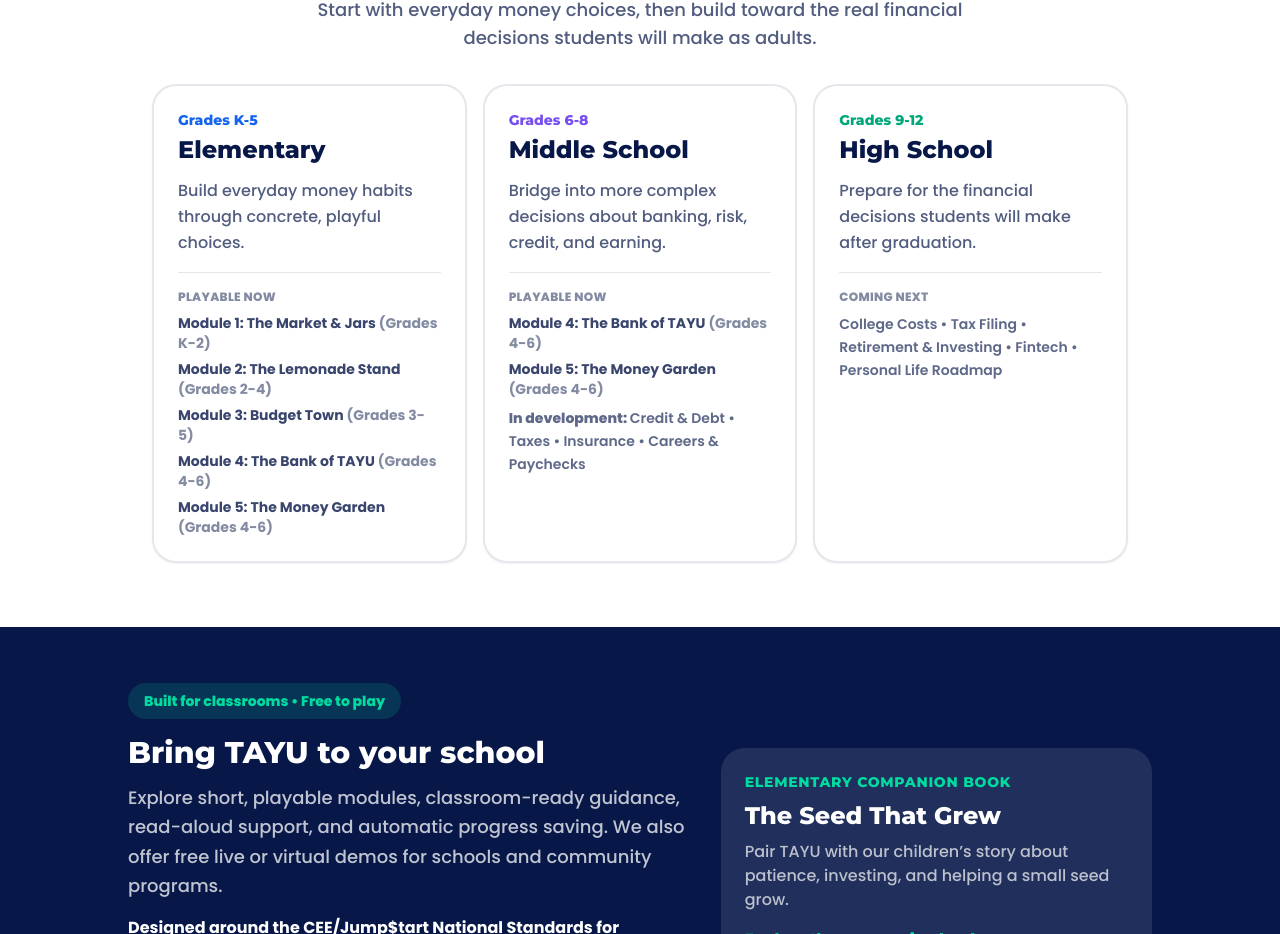
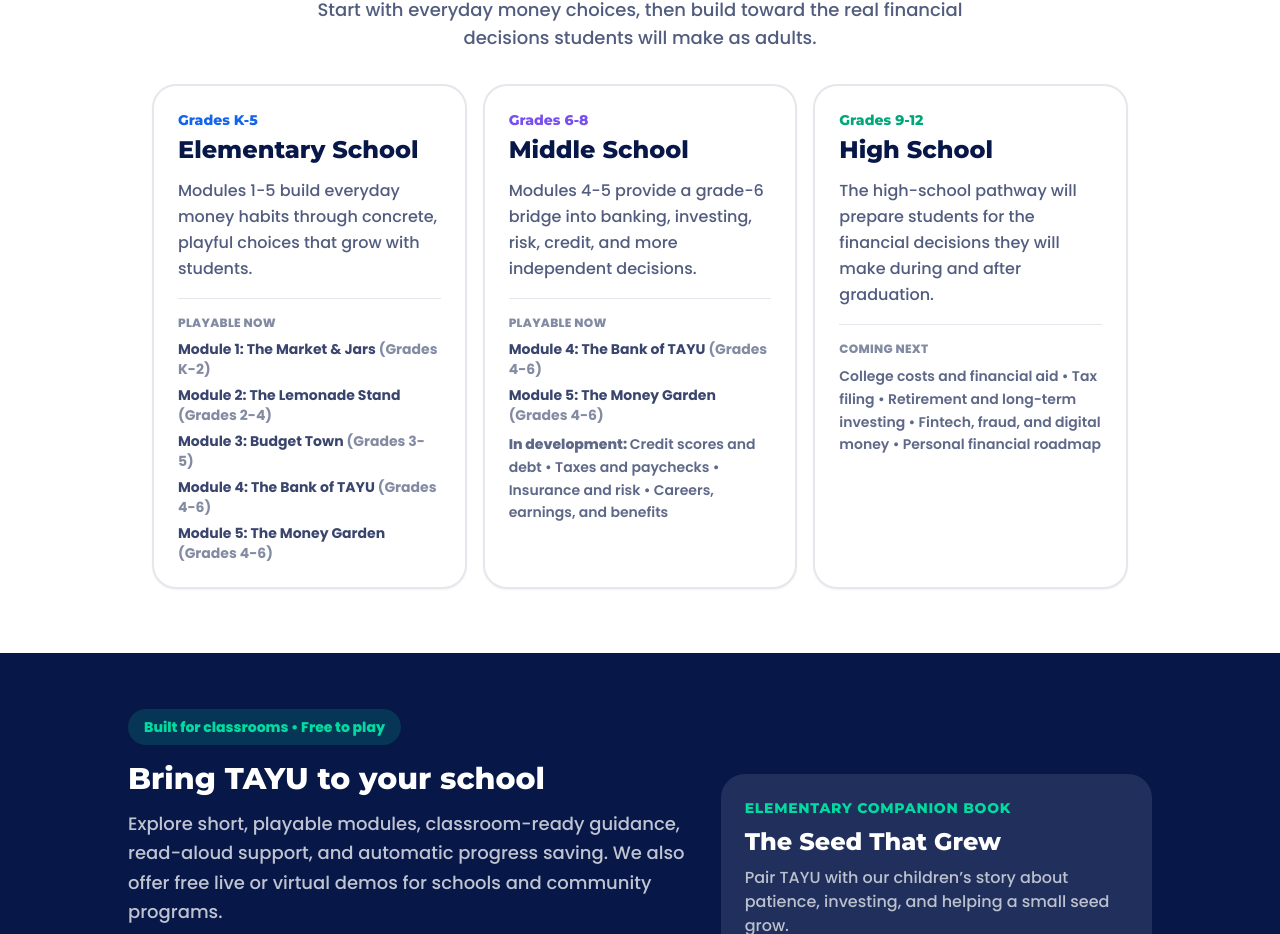
Before and after one commit to dev-rai1/tayu-game, a React (Vite) app in the folder frontend/: page / in a window 1280 px wide. Shown: the part 1173-2107 px from the top of the page. Built offline with nearby package versions, Linux system fonts and the light colour scheme; no server answers.

Commit message:
Clarify educator modules by grade band

```diff
--- a/frontend/src/constants/modules.js
+++ b/frontend/src/constants/modules.js
@@ -8,20 +8,21 @@ export const MODULE_CATALOG = [
 
 export const EDUCATOR_GRADE_BANDS = [
   {
-    title: 'Elementary', grades: 'Grades K-5', color: '#1464F0',
-    copy: 'Build everyday money habits through concrete, playful choices.',
-    currentModules: MODULE_CATALOG, plannedModules: [],
+    title: 'Elementary School', grades: 'Grades K-5', color: '#1464F0',
+    copy: 'Modules 1-5 build everyday money habits through concrete, playful choices that grow with students.',
+    currentModules: MODULE_CATALOG,
+    plannedModules: [],
   },
   {
     title: 'Middle School', grades: 'Grades 6-8', color: '#7850F0',
-    copy: 'Bridge into more complex decisions about banking, risk, credit, and earning.',
+    copy: 'Modules 4-5 provide a grade-6 bridge into banking, investing, risk, credit, and more independent decisions.',
     currentModules: MODULE_CATALOG.filter((module) => [4, 5].includes(module.n)),
-    plannedModules: ['Credit & Debt', 'Taxes', 'Insurance', 'Careers & Paychecks'],
+    plannedModules: ['Credit scores and debt', 'Taxes and paychecks', 'Insurance and risk', 'Careers, earnings, and benefits'],
   },
   {
     title: 'High School', grades: 'Grades 9-12', color: '#00a77a',
-    copy: 'Prepare for the financial decisions students will make after graduation.',
+    copy: 'The high-school pathway will prepare students for the financial decisions they will make during and after graduation.',
     currentModules: [],
-    plannedModules: ['College Costs', 'Tax Filing', 'Retirement & Investing', 'Fintech', 'Personal Life Roadmap'],
+    plannedModules: ['College costs and financial aid', 'Tax filing', 'Retirement and long-term investing', 'Fintech, fraud, and digital money', 'Personal financial roadmap'],
   },
 ]
```
